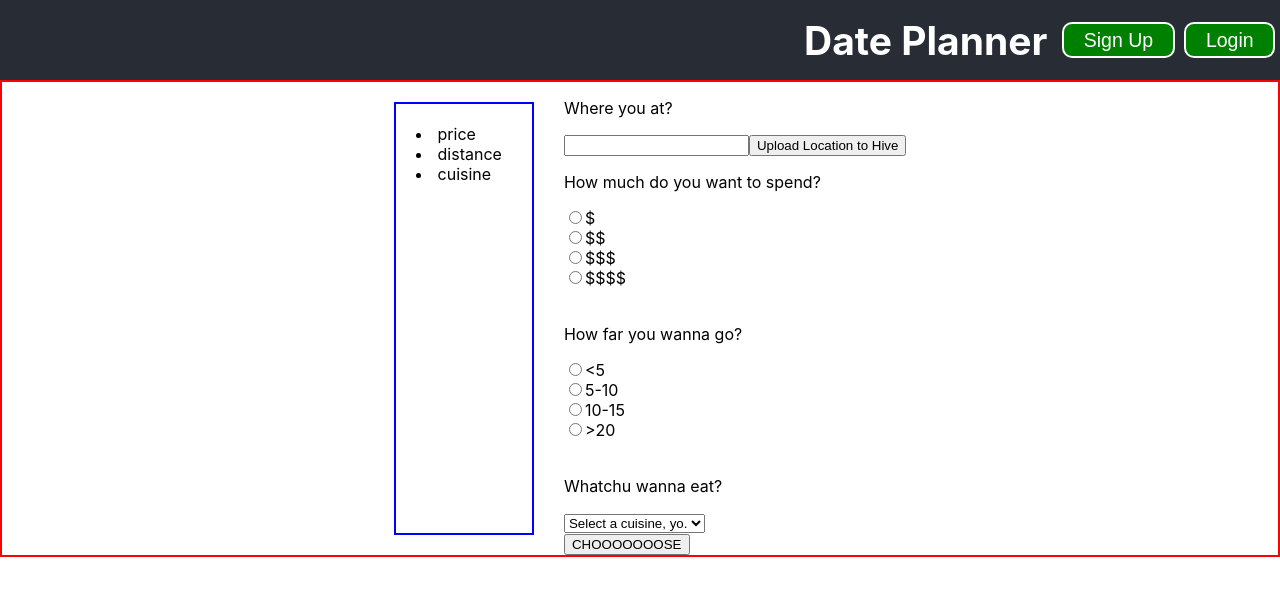
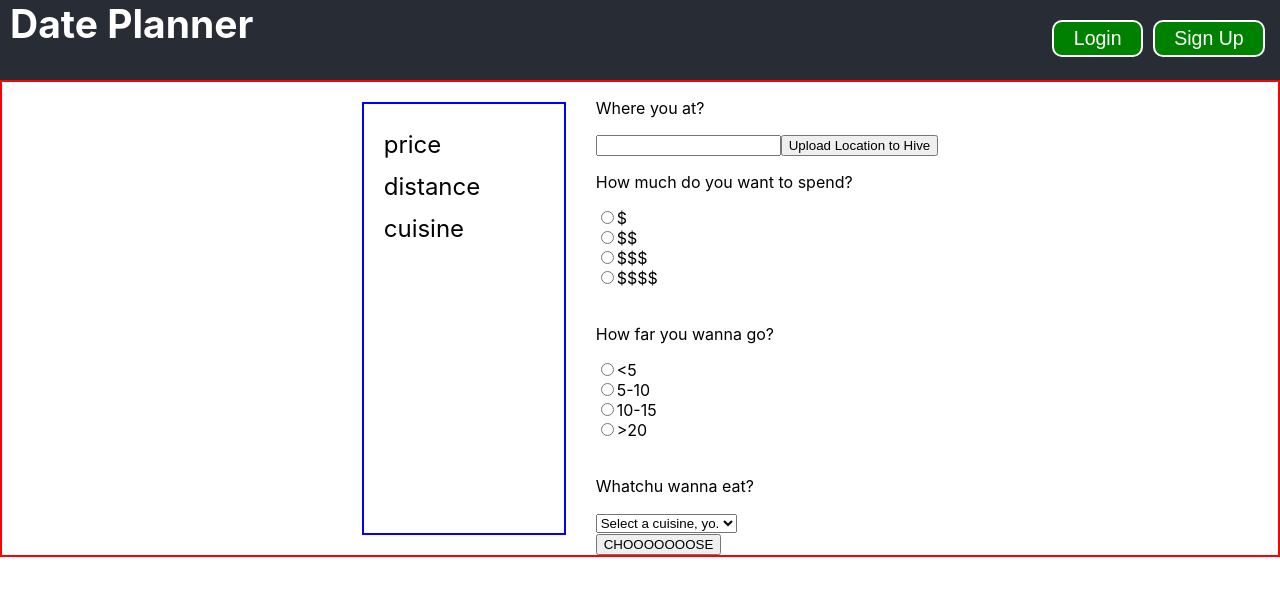
Before and after one commit to Almighty-Mose/date-planner, a React (Create React App) app in the folder client/: page / in a window 1280 px wide. Shown: the top 596 px of the page. Built offline with nearby package versions, Linux system fonts and the light colour scheme.

Commit message:
Add small animation to login/signup button
This commit also tweaks the QuizSidebar CSS a bit, namely removing the list bullets and changing the font size

```diff
--- a/client/src/App.js
+++ b/client/src/App.js
@@ -7,7 +7,7 @@ import QuizContainer from './components/containers/QuizContainer';
 const StyledHeader = styled.header`
   background-color: #282c34;
   min-height: 10vh;
-  display: flex;
+  /* display: flex; */
   flex-direction: row;
   align-items: center;
   justify-content: flex-end;
@@ -17,6 +17,7 @@ const StyledHeader = styled.header`
 
 const StyledH2 = styled.h2`
   margin: auto 10px auto;
+  float: left;
 `;
 
 class App extends Component {
--- a/client/src/components/QuizSidebar.js
+++ b/client/src/components/QuizSidebar.js
@@ -4,6 +4,11 @@ import React, { Component } from 'react';
 import styled from 'styled-components';
 
 const SidebarStyle = styled.div`
+  position: relative;
+  width: 150px;
+  font-size: 1.5em;
+  line-height: 1.75em;
+  list-style: none;
   border: 2px solid blue;
   margin: 20px 30px 20px 20px;
   padding: 20px 30px 20px 20px;
--- a/client/src/components/containers/UsersContainer.js
+++ b/client/src/components/containers/UsersContainer.js
@@ -3,17 +3,28 @@ import React, { Component } from 'react';
 import styled from 'styled-components';
 
 const StyledButton = styled.button`
+  float: right;
+  position: relative;
+  top: 15px;
+  right: 10px;
   font-size: 0.75em;
   margin: 0.25em;
   padding: 0.25em 1em;
   border: 2px solid white;
   border-radius: 10px;
-  right: 0;
   background-color: green;
   color: white;
   &:hover {
-    background-color: white;
-    color: green;
+    animation-name: color;
+    animation-duration: 500ms;
+    animation-fill-mode: forwards;
+  }
+
+  @keyframes color {
+    100% {
+      background-color: white;
+      color: green;
+    }
   }
 `;
 
@@ -29,8 +40,7 @@ const StyledButton = styled.button`
 // `;
 
 const StyledContainer = styled.div`
-  display: flex;
-  flex-direction: row;
+
 `;
 
 class UsersContainer extends Component {
```
